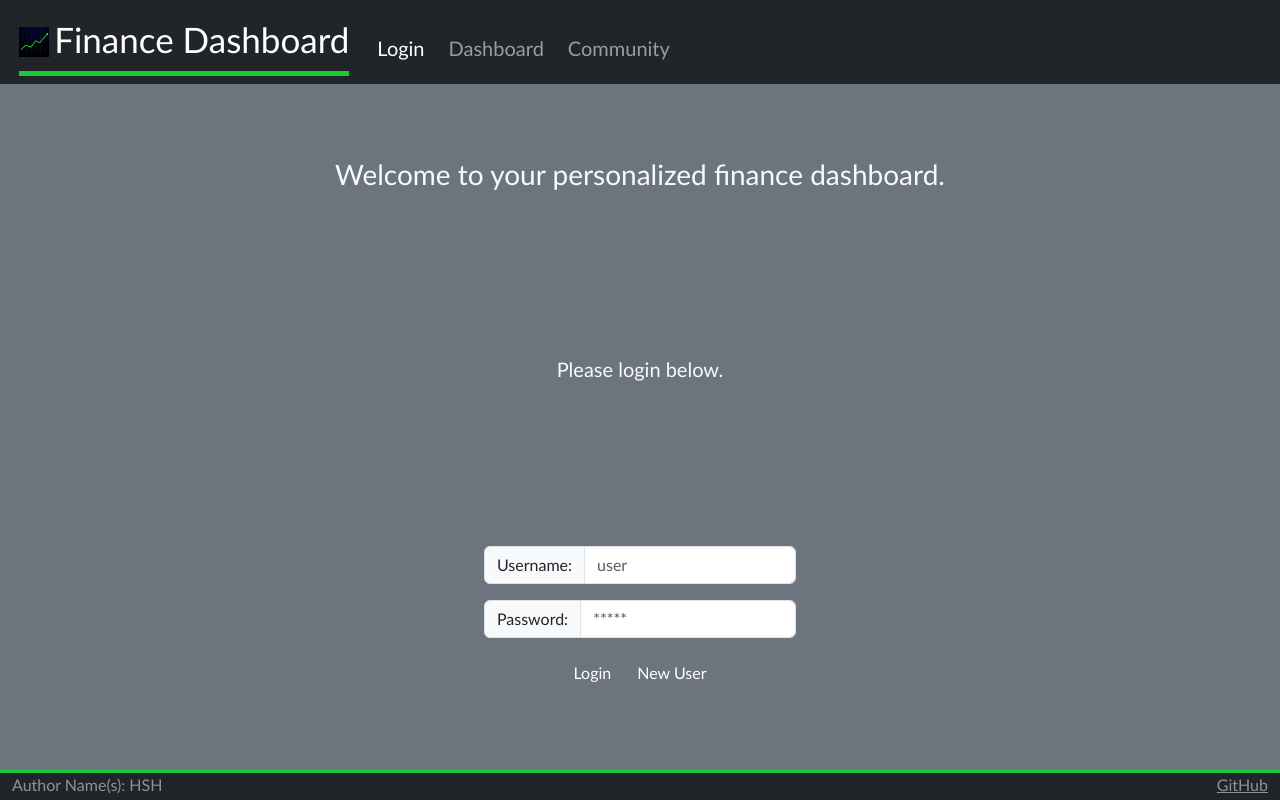
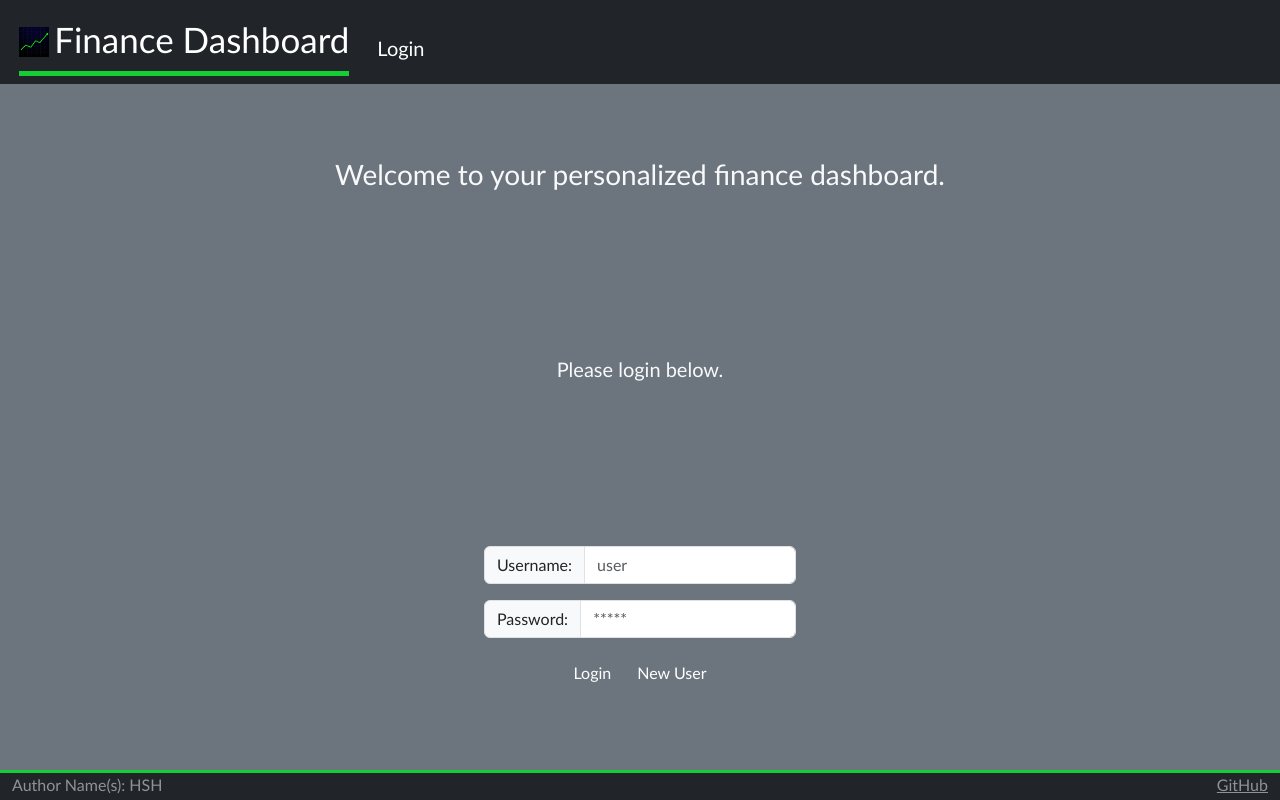
Before and after one commit to henhilt/startup, a React (Vite) app: page / in a window 1280 px wide. Built offline with nearby package versions, Linux system fonts and the light colour scheme.

Commit message:
made other page links only show after authenticating on login page

```diff
--- a/src/app.jsx
+++ b/src/app.jsx
@@ -6,9 +6,17 @@
 import { Login } from './login/login';
 import { Dashboard } from './dashboard/dashboard';
 import { Community } from './community/community';
+import { AuthState } from './login/authState';
+
+
+
 
 export default function App() {
-  return (
+    const [userName, setUserName] = React.useState(localStorage.getItem('userName') || '');
+    const currentAuthState = userName ? AuthState.Authenticated : AuthState.Unauthenticated;
+    const [authState, setAuthState] = React.useState(currentAuthState);
+
+    return (
     <BrowserRouter>
         <div className="body bg-dark text-light">
             <header className="container-fluid">
@@ -21,14 +29,20 @@
                             <NavLink className="nav-link active" to='/'>
                                 Login
                             </NavLink></li>
-                        <li className="nav-item">
+                        {authState === AuthState.Authenticated && (
+                            <li className="nav-item">
                             <NavLink className="nav-link" to='dashboard'>
                                 Dashboard
-                            </NavLink></li>
-                        <li className="nav-item">
+                            </NavLink>
+                            </li>
+                        )}
+                        {authState === AuthState.Authenticated && (
+                            <li className="nav-item">
                             <NavLink className="nav-link" to='community'>
                                 Community
-                            </NavLink></li>
+                            </NavLink>
+                            </li>
+                        )}
                     </menu>
                 </nav>
             </header>
```
